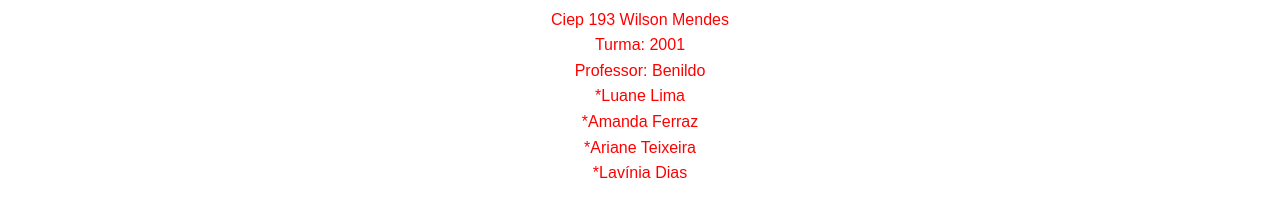
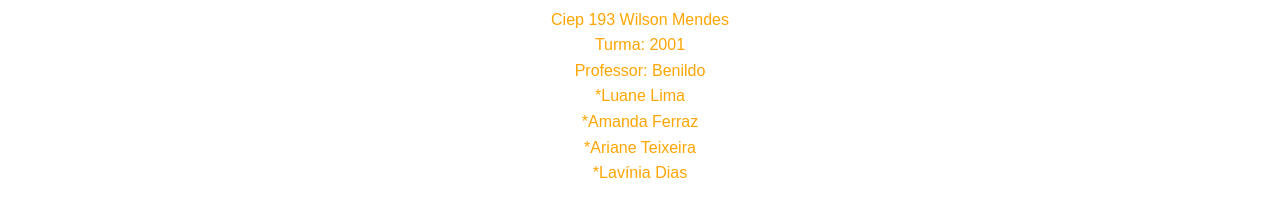
Before and after one commit to Luane9/Nutri-Tech, a plain HTML site: page index.html in a window 1280 px wide. Shown: the part 1902-2119 px from the top of the page. Drawn offline with Linux system fonts and the light colour scheme.

Commit message:
tchetche

```diff
--- a/index.html
+++ b/index.html
@@ -117,7 +117,7 @@
 
     </div>
 
-    <p class="center" style="color: red;">
+    <p class="center" style="color: orange;">
       Ciep 193 Wilson Mendes <br>
       Turma: 2001 <br>
       Professor: Benildo <br>
```
